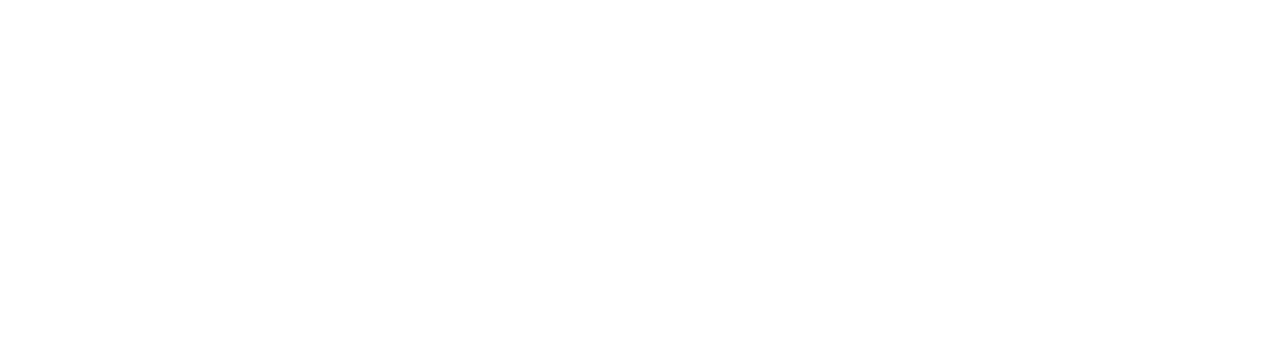
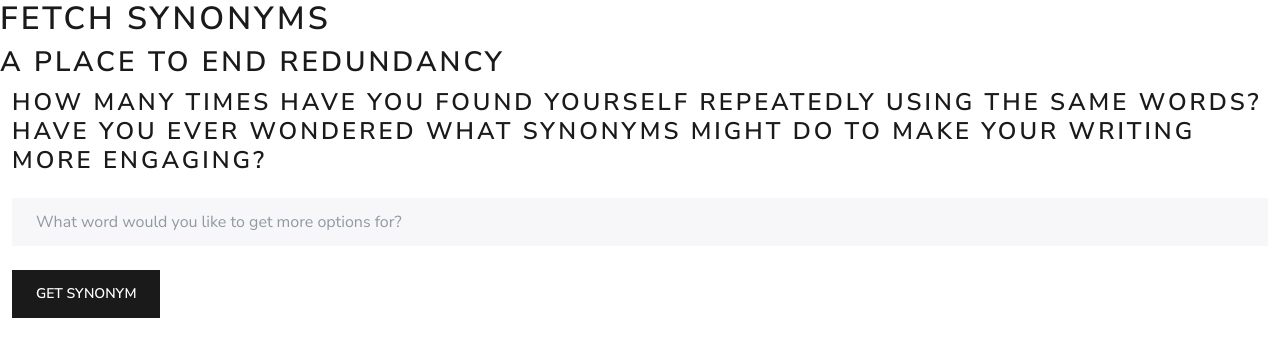
Before and after one commit to Dawnie2021/fetch-synonyms, a plain HTML site: page index.html in a window 1280 px wide. Drawn offline with nearby package versions, Linux system fonts and the light colour scheme.

Commit message:
rough build of HTML, added header, instructions, text field, submit button.-sjn-001

```diff
--- a/index.html
+++ b/index.html
@@ -1,5 +1,6 @@
 <!DOCTYPE html>
 <html lang="en">
+
 <head>
     <meta charset="UTF-8">
     <meta name="viewport" content="width=device-width, initial-scale=1.0">
@@ -7,11 +8,32 @@
     <script src="./assets/script.js" defer></script>
     <link rel="stylesheet" href="https://cdnjs.cloudflare.com/ajax/libs/bootswatch/5.3.2/lux/bootstrap.min.css">
 </head>
+
 <body>
+    <header>
+        <h1>Fetch Synonyms</h1>
+        <h2>A place to end redundancy</h2>
+    </header>
+    <main>
+        <Section>
+            <main class="container-fluid"> <!-- bg-dark text-light min-vh-100 -->
+                <div class="row">
+                    <div class="col col-md-12 justify-content-center"></div>
+                    <h3>
+                        <p>How many times have you found yourself repeatedly using the same words? Have you ever
+                            wondered what synonyms might do to make your writing more engaging?</p>
+                    </h3>
+                    <form>
+                        <input type="text" placeholder="What word would you like to get more options for?"
+                            class="form-control">
+                        <!--come back to shorten button sjn-->
+                        <br>
+                        <button class="btn btn-primary" id="fetch-button">Get Synonym</button>
+                        <div class="synonym-container"></div>
+                    </form>
+                </div>
+        </Section>
+    </main>
+</body>
 
-
-
-
-
-</body>
 </html>
```
